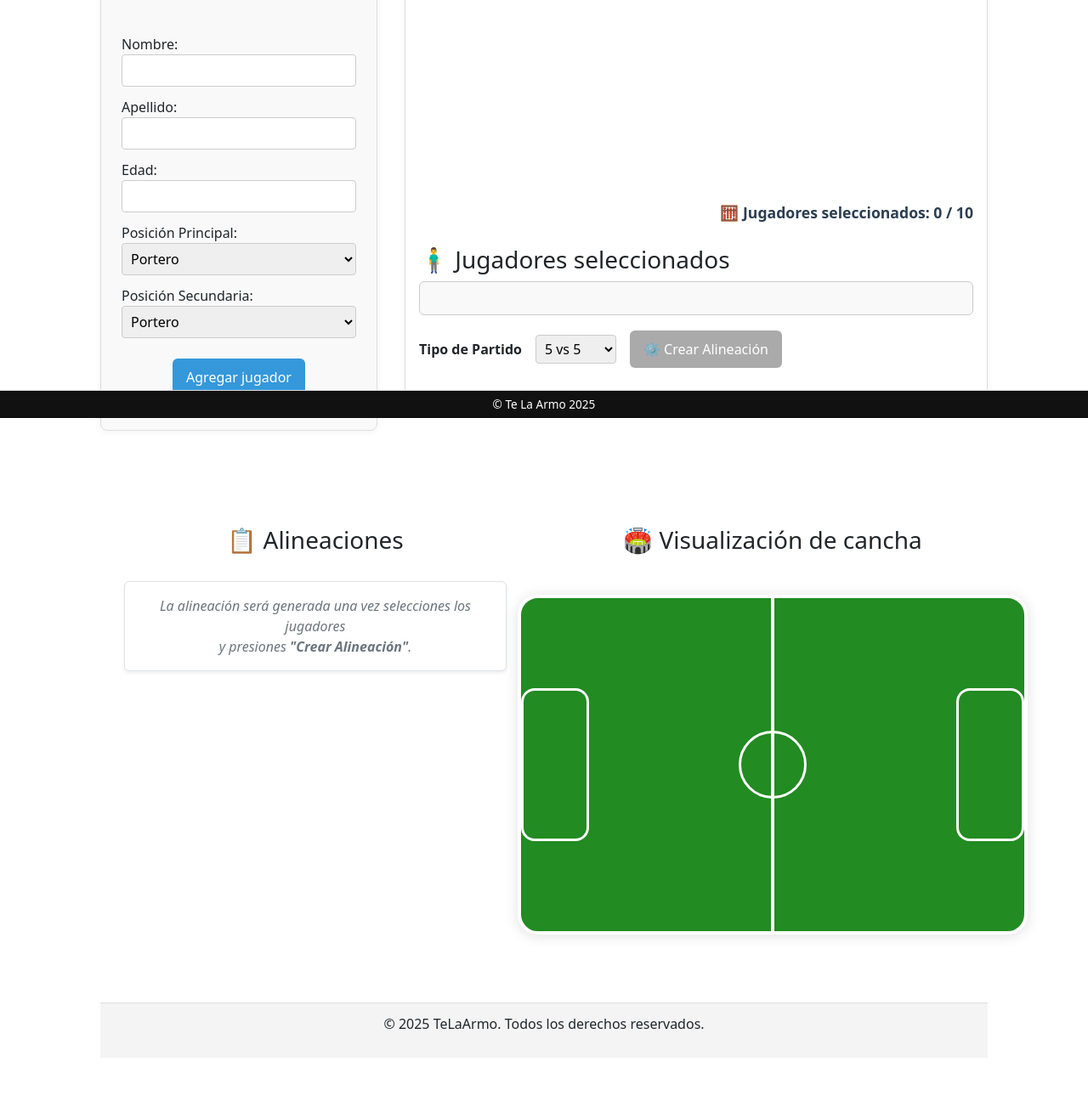
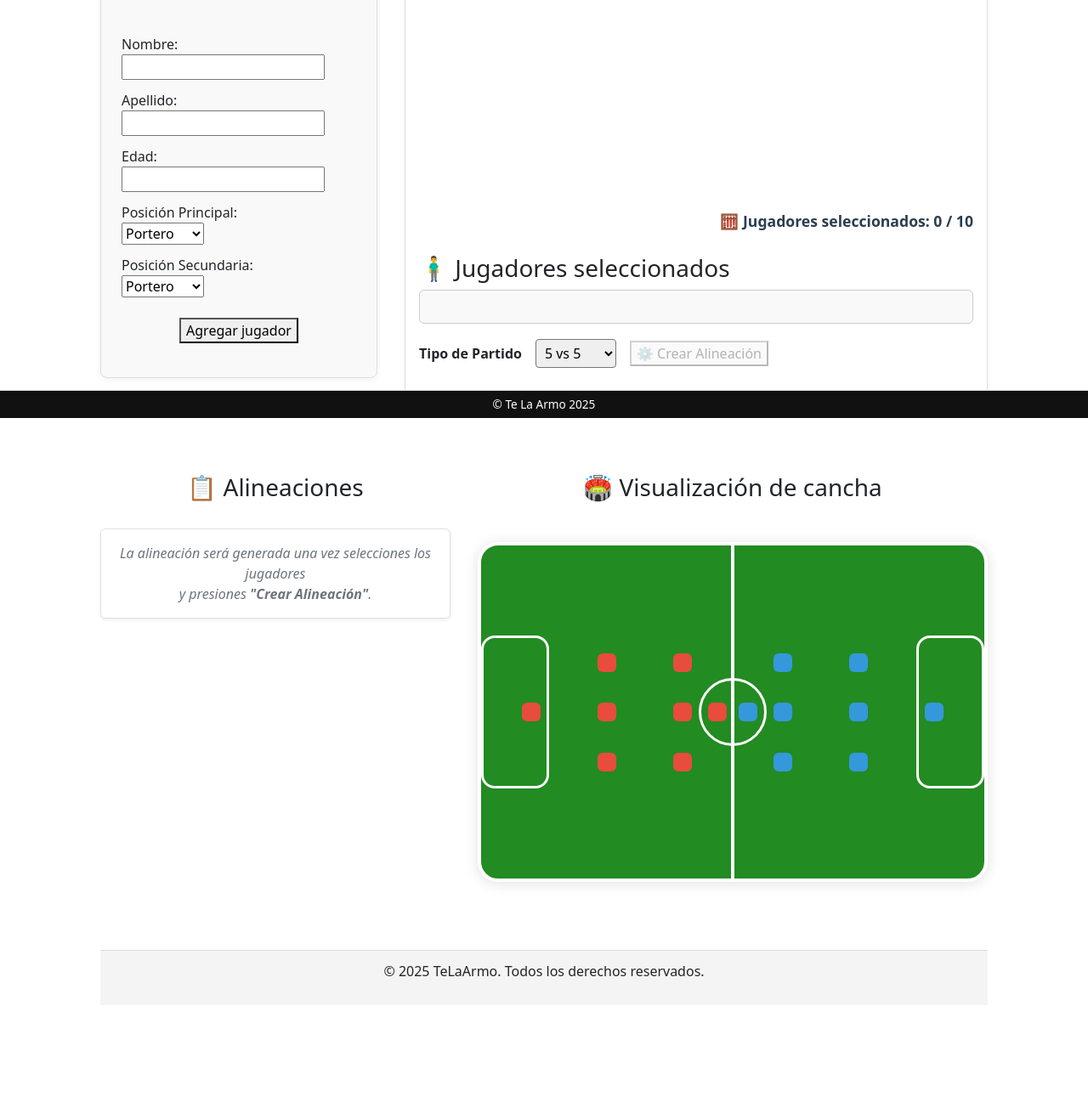
Before and after one commit to motatan79/Test-Coder-Django, a Django app: page /clientes/cliente_list/ in a window 1280 px wide. Shown: the part 308-1598 px from the top of the page at 85% size. After the commit the page ends 1457 px from the top, so only its background shows below. Run offline with Django 5.2, Linux system fonts and the light colour scheme; the visitor is signed in with stand-in values (Sample User, id 1); data comes from the database, SQL or seed files in the repository; data that the repository does not hold is empty; some libraries are stand-ins or nearby versions.

Commit message:
Agregando posiciones en cancha

```diff
--- a/project/cliente/templates/cliente/cliente_list.html
+++ b/project/cliente/templates/cliente/cliente_list.html
@@ -176,6 +176,7 @@
     </div>
 
     <!-- 🔹 Cancha -->
+    <div class="cancha-wrapper">
         <div style="flex: 1; min-width: 400px; max-width: 600px; display: flex; flex-direction: column; align-items: center;">
             <h3 style="text-align:center; margin-bottom:16px;">🏟 Visualización de cancha</h3>
             <div id="cancha-jugadores">
@@ -192,12 +193,13 @@
             </div>
         </div>
     </div>
+</div>
 
 <!-- ================= ESTILOS ================= -->
 <style>
-    .jugador {
+.cancha-wrapper .jugador {
     position: absolute;
-    background: rgba(0, 102, 204, 0.9); /* azul */
+    background: rgba(0, 102, 204, 0.9);
     color: white;
     padding: 4px 6px;
     border-radius: 6px;
@@ -206,41 +208,15 @@
     transform: translate(-50%, -50%);
     white-space: nowrap;
 }
-    .btn-main {
-        background: #3498db;
-        color: #fff;
-        border: none;
-        padding: 10px 16px;
-        border-radius: 6px;
-        cursor: pointer;
-        transition: background 0.3s;
-    }
 
-    .btn-main:disabled {
-        background: #aaa;
-        cursor: not-allowed;
-    }
-
-    .btn-main:hover:enabled {
-        background: #2980b9;
-    }
-
-    input,
-    select {
-        width: 100%;
-        padding: 6px;
-        border: 1px solid #ccc;
-        border-radius: 4px;
-    }
-
-    .cancha-container {
+.cancha-wrapper .cancha-container {
     display: flex;
     justify-content: center;
     align-items: center;
     margin: 32px 0;
 }
 
-    .cancha {
+.cancha-wrapper .cancha {
     position: relative;
     width: 90vw;
     max-width: 600px;
@@ -252,7 +228,7 @@
     box-shadow: 0 2px 16px rgba(0, 0, 0, 0.12);
 }
 
-    .linea-centro {
+.cancha-wrapper .linea-centro {
     position: absolute;
     left: 50%;
     top: 0;
@@ -262,7 +238,7 @@
     transform: translateX(-50%);
 }
 
-    .circulo-centro {
+.cancha-wrapper .circulo-centro {
     position: absolute;
     left: 50%;
     top: 50%;
@@ -273,7 +249,7 @@
     transform: translate(-50%, -50%);
 }
 
-    .area {
+.cancha-wrapper .area {
     position: absolute;
     width: 80px;
     height: 180px;
@@ -283,14 +259,132 @@
     transform: translateY(-50%);
 }
 
-    .area-izq {
+.cancha-wrapper .area-izq {
     left: 0;
 }
 
-    .area-der {
+.cancha-wrapper .area-der {
     right: 0;
 }
 </style>
+
+<style>
+/* ⚽ Estilos de los jugadores */
+.jugador {
+  position: absolute;
+  width: 22px;              /* tamaño mayor */
+  height: 22px;
+  border-radius: 40%;       /* bien redondeado */
+  display: flex;
+  justify-content: center;
+  align-items: center;
+  color: white;
+  font-weight: bold;
+  font-size: 14px;
+  border: px solid white;
+  cursor: pointer;
+  transition: transform 0.2s ease;
+}
+.jugador:hover {
+  transform: scale(1.15);
+}
+</style>
+
+<script>
+document.addEventListener("DOMContentLoaded", function () {
+  const formaciones = {
+    5: { Portero: 1, Defensa: 2, Medio: 1, Delantero: 1 },
+    8: { Portero: 1, Defensa: 3, Medio: 3, Delantero: 1 },
+    11: { Portero: 1, Defensa: 4, Medio: 3, Delantero: 3 },
+  };
+
+  const tipo = parseInt("{{ tipo_partido|default:5 }}") || 5;
+  const formacion = formaciones[tipo];
+
+  const equipoRojo = document.getElementById("equipo-rojo");
+  const equipoAzul = document.getElementById("equipo-azul");
+  equipoRojo.innerHTML = "";
+  equipoAzul.innerHTML = "";
+
+  // ========================
+  // 📍 Posiciones verticales
+  // ========================
+  const posiciones = {
+    5: {
+      Portero:  { y: [50] },
+      Defensa:  { y: [40, 60] },
+      Medio:    { y: [50] },
+      Delantero:{ y: [50] }   // alineado con portero
+    },
+    8: {
+      Portero:  { y: [50] },
+      Defensa:  { y: [35, 50, 65] },
+      Medio:    { y: [35, 50, 65] },
+      Delantero:{ y: [50] }   // alineado con portero
+    },
+    11: {
+      Portero:  { y: [50] },
+      Defensa:  { y: [30, 45, 60, 75] }, // centrados sin superponerse al arquero
+      Medio:    { y: [30, 50, 70] },
+      Delantero:{ y: [25, 50, 75] }
+    }
+  };
+
+  // ========================
+  // ⚽ Crear jugador
+  // ========================
+  function crearJugador(x, y, color, posName) {
+    const jugador = document.createElement("div");
+    jugador.className = "jugador";
+    jugador.style.background = color;
+    jugador.style.left = x + "%";
+    jugador.style.top = y + "%";
+    jugador.setAttribute("title", posName); // tooltip con nombre de posición
+    return jugador;
+  }
+
+// ========================
+// 🟥 Equipo ROJO (izquierda)
+// ========================
+const offsetXRojo = {
+  5: [10, 25, 40, 30],   // más adelantados hacia el medio
+  8: [10, 25, 40, 47],
+  11: [8, 18, 28, 40]
+}[tipo];
+
+let idx = 0;
+for (let pos in formacion) {
+  const cant = formacion[pos];
+  const yVals = posiciones[tipo][pos].y.slice(0, cant);
+  yVals.forEach((y) => {
+    const jugador = crearJugador(offsetXRojo[idx], y, "#e74c3c", pos);
+    equipoRojo.appendChild(jugador);
+  });
+  idx++;
+}
+
+// ========================
+// 🟦 Equipo AZUL (derecha)
+// ========================
+const offsetXAzul = {
+  5: [90, 75, 60, 70],   // espejo exacto del rojo
+  8: [90, 75, 60, 53],
+  11: [92, 82, 72, 60]
+}[tipo];
+
+idx = 0;
+for (let pos in formacion) {
+  const cant = formacion[pos];
+  const yVals = posiciones[tipo][pos].y.slice(0, cant);
+  yVals.forEach((y) => {
+    const jugador = crearJugador(offsetXAzul[idx], y, "#3498db", pos);
+    equipoAzul.appendChild(jugador);
+  });
+  idx++;
+}
+});
+
+</script>
 
 
 <!-- ================= SCRIPT CHECKBOX (ACTUALIZADO) ================= -->
```
Also changed, not shown: project/cliente/templates/cliente/list.html (+89 -11 lines). Lines whose indentation alone changed are shown as unchanged.
